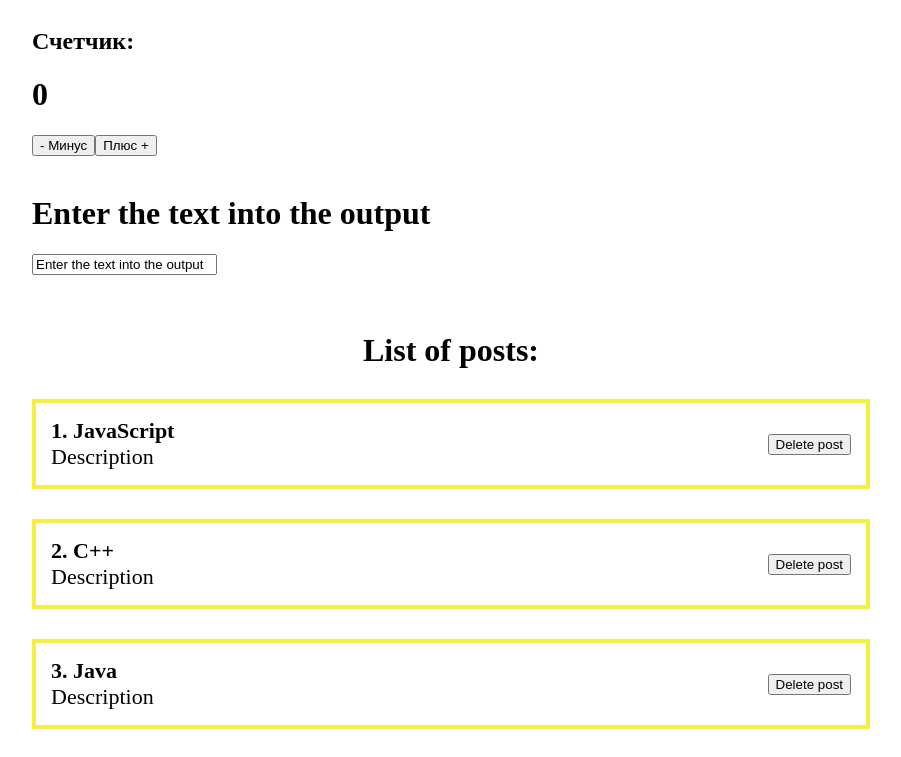
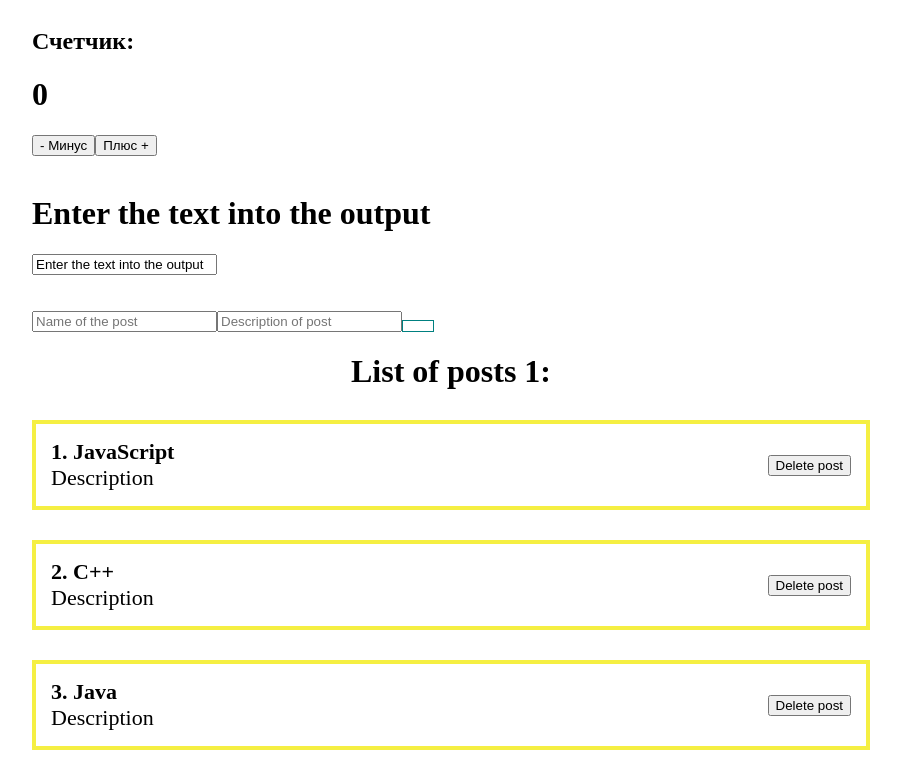
Before and after one commit to CmexoTvoritel/learn_React, a React (Create React App) app: page / in a window 1280 px wide. Shown: the top 757 px of the page, without its empty margins (189-1090 px from the left). Built offline with nearby package versions, Linux system fonts and the light colour scheme.

Commit message:
trying new things

```diff
--- a/src/App.js
+++ b/src/App.js
@@ -4,6 +4,7 @@ import ClassCounter from './components/ClassCounter'
 import './styles/App.css';
 import PostItem from './components/PostItem';
 import PostList from './components/PostList';
+import MyButton from './components/UI/button/MyButt';
 
 function App() {
   const[some_text, setValue] = React.useState('Enter the text into the output');
@@ -28,7 +29,12 @@ function App() {
 
       </div>
       <br></br> <br></br>
-      <PostList posts={posts} />
+      <form>
+        <input type="text" placeholder='Name of the post'/>
+        <input type="text" placeholder='Description of post'/>
+        <MyButton>Create post</MyButton>
+      </form>
+      <PostList posts={posts} title="List of posts 1:" />
 
     </div>
   );
--- a/src/components/PostList.jsx
+++ b/src/components/PostList.jsx
@@ -1,11 +1,11 @@
 import React from "react";
 import PostItem from './PostItem';
 
-const PostList = ({posts}) => {
+const PostList = ({posts, title}) => {
 
     return (
         <div>
-        <h1 style={{textAlign: 'center'}}>List of posts:</h1>
+        <h1 style={{textAlign: 'center'}}>{title}</h1>
         {posts.map((post) =>
             <PostItem post={post} key={post.id}/>
         )}
--- /dev/null
+++ b/src/components/UI/button/MyButt.jsx
@@ -0,0 +1,12 @@
+import React from "react";
+import classes from './MyButt.module.css';
+
+const MyButton = (props) => {
+    return(
+        <button className={classes.myBtn}>
+
+        </button>
+    );
+};
+
+export default MyButton;
--- /dev/null
+++ b/src/components/UI/button/MyButt.module.css
@@ -0,0 +1,8 @@
+.myBtn {
+    padding: 5px 15px;
+    color: teal;
+    font-size: 14px;
+    background: transparent;
+    border: 1px solid teal;
+    cursor: pointer;
+}
```
